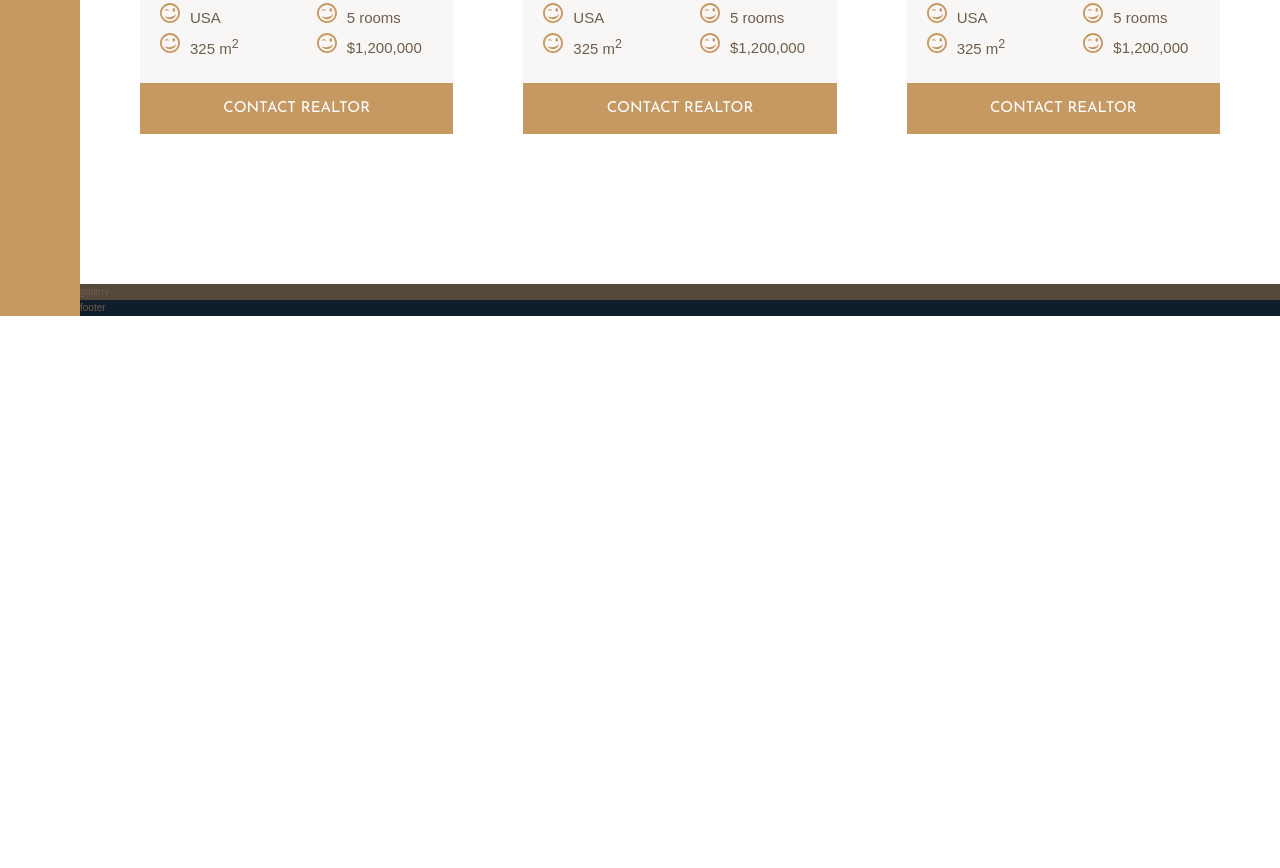
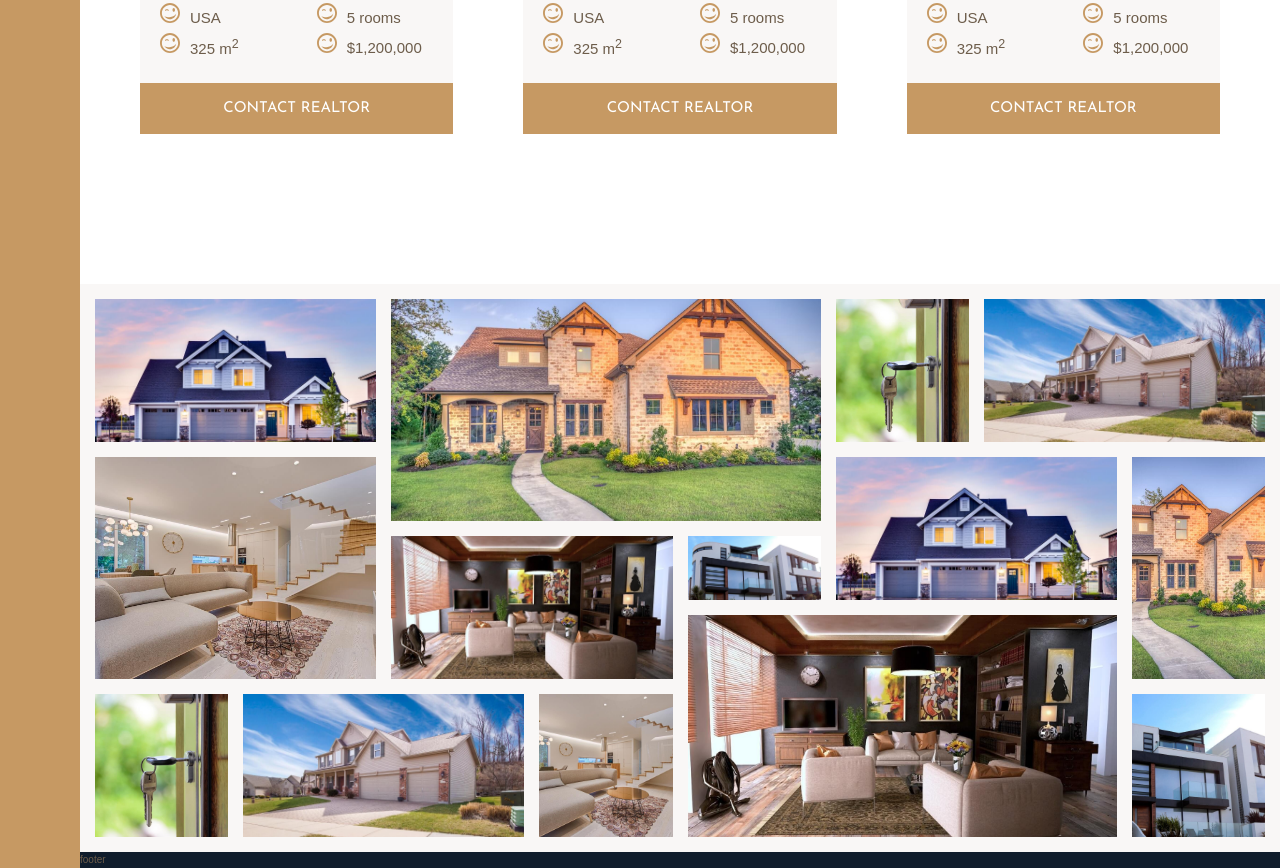
Before and after one commit to sumgwork/css-grid-project-nexter, a website: page index.html in a window 1280 px wide. Shown: the part 2633-3501 px from the top of the page. Before the commit the page ends 2949 px from the top, so only its background shows below. Drawn offline with Linux system fonts and the light colour scheme.

Commit message:
gallery complete - with hardcoding

```diff
--- a/index.html
+++ b/index.html
@@ -291,7 +291,106 @@
           <button class="btn home__button">Contact realtor</button>
         </div>
       </section>
-      <section class="gallery">gallery</section>
+      <section class="gallery">
+        <figure class="gallery__item gallery__item--1">
+          <img
+            src="img/house-1.jpg"
+            alt="Gallery image 1"
+            class="gallery__img"
+          />
+        </figure>
+        <figure class="gallery__item gallery__item--2">
+          <img
+            src="img/house-2.jpg"
+            alt="Gallery image 2"
+            class="gallery__img"
+          />
+        </figure>
+        <figure class="gallery__item gallery__item--3">
+          <img
+            src="img/house-3.jpg"
+            alt="Gallery image 3"
+            class="gallery__img"
+          />
+        </figure>
+        <figure class="gallery__item gallery__item--4">
+          <img
+            src="img/house-4.jpg"
+            alt="Gallery image 4"
+            class="gallery__img"
+          />
+        </figure>
+        <figure class="gallery__item gallery__item--5">
+          <img
+            src="img/house-5.jpg"
+            alt="Gallery image 5"
+            class="gallery__img"
+          />
+        </figure>
+        <figure class="gallery__item gallery__item--6">
+          <img
+            src="img/house-6.jpg"
+            alt="Gallery image 6"
+            class="gallery__img"
+          />
+        </figure>
+        <figure class="gallery__item gallery__item--7">
+          <img
+            src="img/house-7.jpg"
+            alt="Gallery image 7"
+            class="gallery__img"
+          />
+        </figure>
+        <figure class="gallery__item gallery__item--8">
+          <img
+            src="img/house-8.jpg"
+            alt="Gallery image 8"
+            class="gallery__img"
+          />
+        </figure>
+        <figure class="gallery__item gallery__item--9">
+          <img
+            src="img/house-9.jpg"
+            alt="Gallery image 9"
+            class="gallery__img"
+          />
+        </figure>
+        <figure class="gallery__item gallery__item--10">
+          <img
+            src="img/house-10.jpg"
+            alt="Gallery image 10"
+            class="gallery__img"
+          />
+        </figure>
+        <figure class="gallery__item gallery__item--11">
+          <img
+            src="img/house-11.jpg"
+            alt="Gallery image 11"
+            class="gallery__img"
+          />
+        </figure>
+        <figure class="gallery__item gallery__item--12">
+          <img
+            src="img/house-12.jpg"
+            alt="Gallery image 12"
+            class="gallery__img"
+          />
+        </figure>
+        <figure class="gallery__item gallery__item--13">
+          <img
+            src="img/house-13.jpg"
+            alt="Gallery image 13"
+            class="gallery__img"
+          />
+        </figure>
+        <figure class="gallery__item gallery__item--14">
+          <img
+            src="img/house-14.jpg"
+            alt="Gallery image 14"
+            class="gallery__img"
+          />
+        </figure>
+      </section>
       <footer class="footer">footer</footer>
     </div>
   </body>
--- a/sass/_gallery.scss
+++ b/sass/_gallery.scss
@@ -1,4 +1,82 @@
 .gallery {
-    background: $color-grey-dark-1;
     grid-column: full-start/full-end;
+    background: $color-grey-light-1;
+    display: grid;
+    grid-template-columns: repeat(8, 1fr);
+    grid-template-rows: repeat(7, 5vw);
+    grid-gap: 1.5rem;
+    padding: 1.5rem;
+
+    &__item {
+        &--1 {
+            grid-row: 1 / span 2;
+            grid-column: 1 / span 2;
+        }
+
+        &--2 {
+            grid-row: 1 / span 3;
+            grid-column: 3 / span 3;
+        }
+
+        &--3 {
+            grid-row: 1 / span 2;
+        }
+
+        &--4 {
+            grid-row: 1 / span 2;
+            grid-column: 7 / -1;
+        }
+
+        &--5 {
+            grid-row: 3 / span 3;
+            grid-column: 1 / span 2;
+        }
+
+        &--6 {
+            grid-row: 4 / span 2;
+            grid-column: 3 / span 2;
+        }
+
+        &--8 {
+            grid-row: 3 / span 2;
+            grid-column: 6 / span 2;
+        }
+
+        &--9 {
+            grid-row: 3 / span 3;
+            grid-column: 8 / -1;
+        }
+
+        &--10 {
+            grid-row: 6 / -1;
+            grid-column: 1 / 2;
+        }
+
+        &--11 {
+            grid-row: 6 / -1;
+            grid-column: 2 / span 2;
+        }
+
+        &--12 {
+            grid-row: 6 / -1;
+            grid-column: 4 / 5;
+        }
+
+        &--13 {
+            grid-row: 5 / -1;
+            grid-column: 5 / span 3;
+        }
+
+        &--14 {
+            grid-row: 6 / -1;
+            // grid-column: 5 / span 3;
+        }
+    }
+
+    &__img {
+        width: 100%;
+        object-fit: cover;
+        height: 100%;
+        display: block;
+    }
 }
```
Also changed, not shown: css/style.css, img/house-10.jpg (added), img/house-11.jpg (added), img/house-12.jpg (added), img/house-13.jpg (added), img/house-14.jpg (added), img/house-8.jpg (added), img/house-9.jpg (added).
